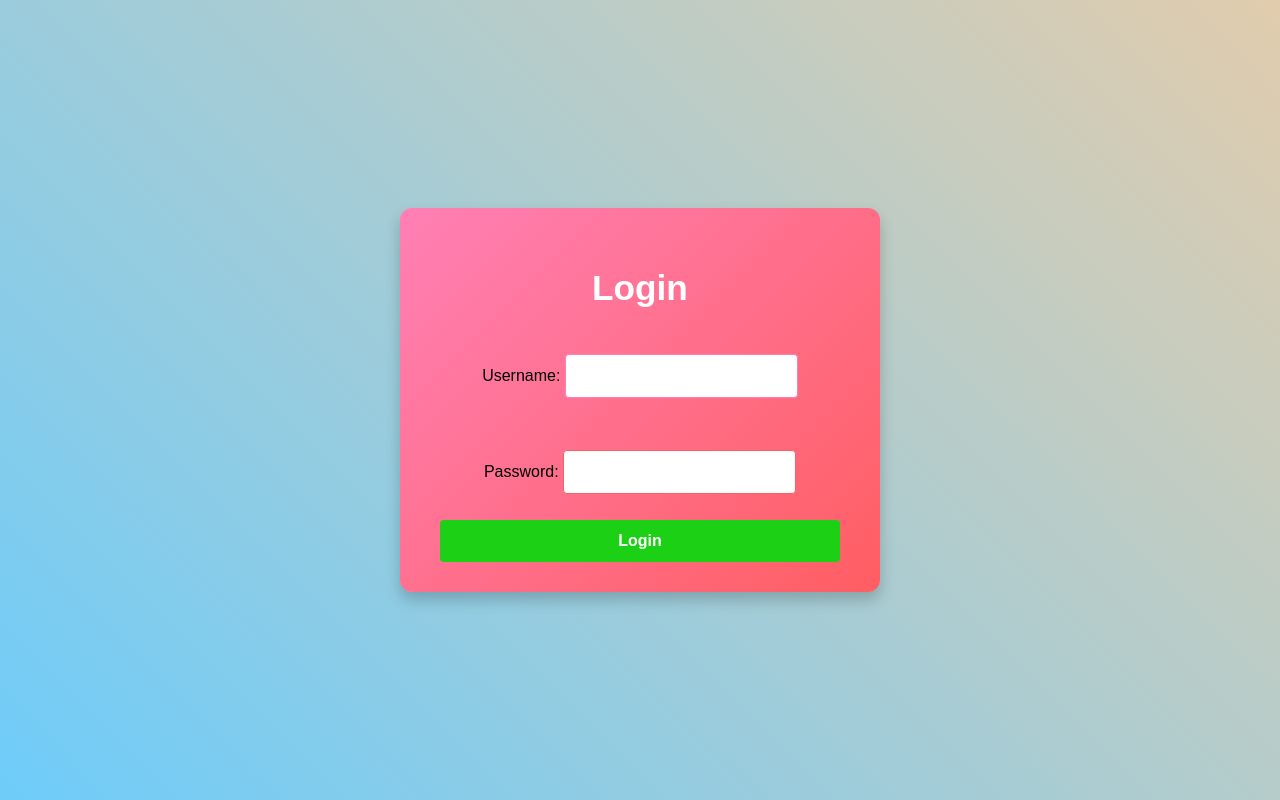
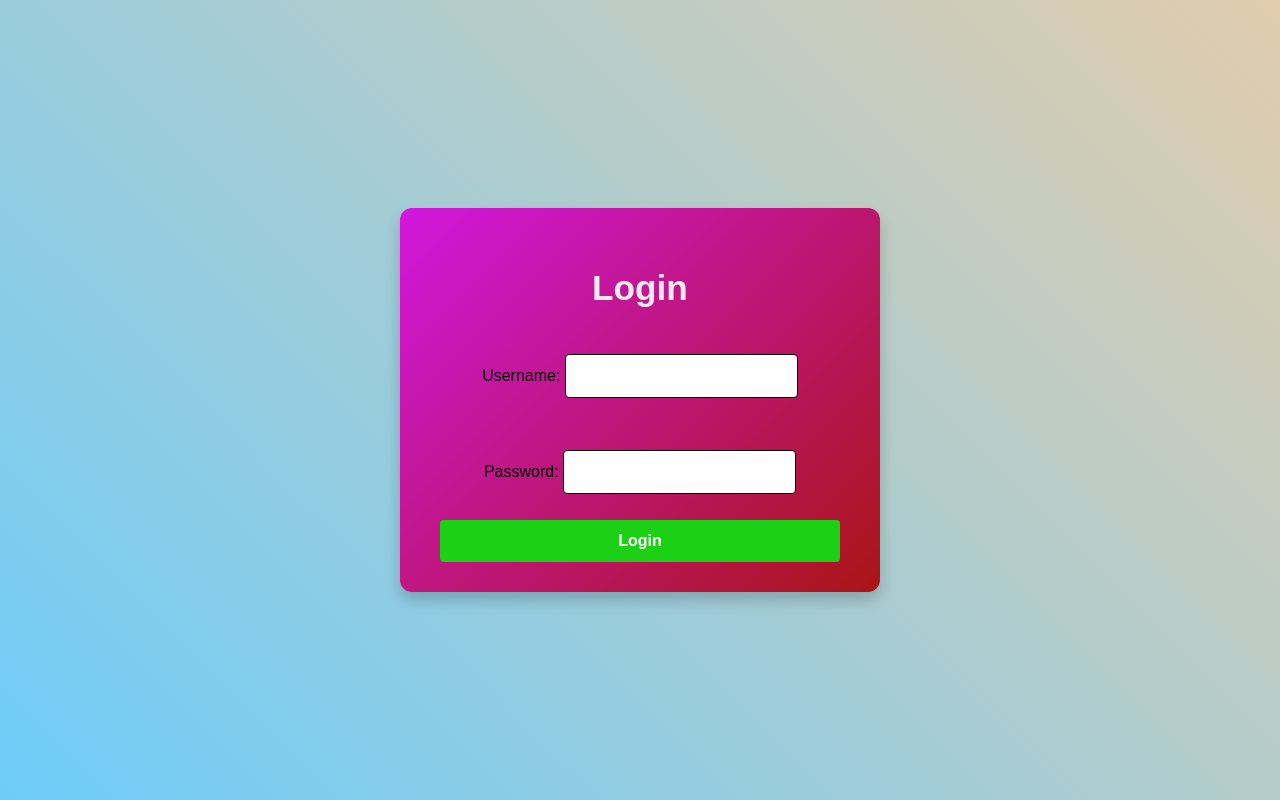
Before and after one commit to ShaikYasmin058/Blood-Group-Identification, a Django app: page /login/ in a window 1280 px wide. Run offline with Django 5.2, Linux system fonts and the light colour scheme.

Commit message:
Update login.html

```diff
--- a/myProject/myApp/templates/login.html
+++ b/myProject/myApp/templates/login.html
@@ -28,7 +28,7 @@
 
         /* Container for the login form */
         .login-container {
-            background: linear-gradient(135deg, #ff80b5, #ff5e62); /* Beautiful gradient background for the box */
+            background: linear-gradient(135deg, #d117de, #aa1515); /* Beautiful gradient background for the box */
             padding: 30px 40px;
             border-radius: 12px;
             box-shadow: 0 8px 15px rgba(0, 0, 0, 0.2); /* Soft shadow for depth */
@@ -46,7 +46,7 @@
         /* Form title */
         .login-container h2 {
             font-size: 2.2rem;
-            color: white; /* White text for the title */
+            color: rgb(240, 235, 235); /* White text for the title */
             margin-bottom: 20px;
             font-weight: bold;
         }
@@ -62,7 +62,7 @@
         .login-container input {
             padding: 12px;
             margin: 10px 0;
-            border: 1px solid #ff5e62; /* Matching the gradient border */
+            border: 1px solid #000000; /* Matching the gradient border */
             border-radius: 4px;
             font-size: 16px;
             transition: border-color 0.3s ease;
@@ -70,7 +70,7 @@
 
         /* Input field focus effect */
         .login-container input:focus {
-            border-color: #ff80b5; /* Change border color on focus */
+            border-color: #000000; /* Change border color on focus */
             outline: none; /* Remove default outline */
         }
 
```
